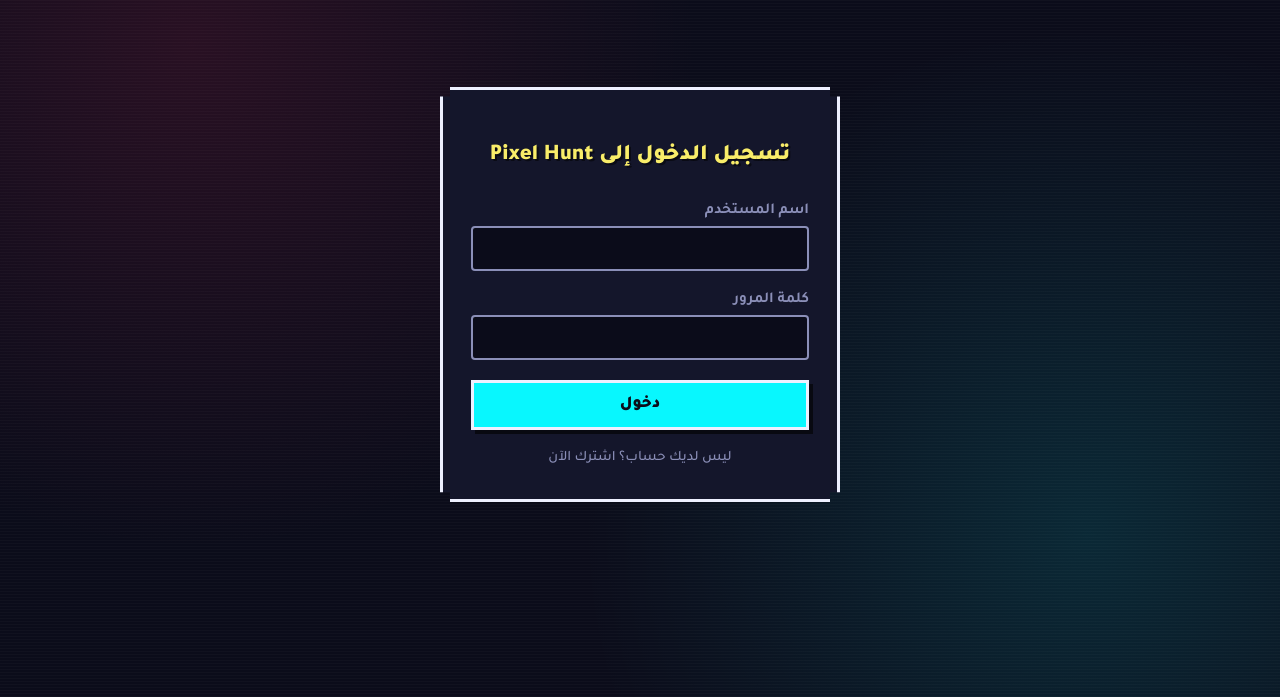
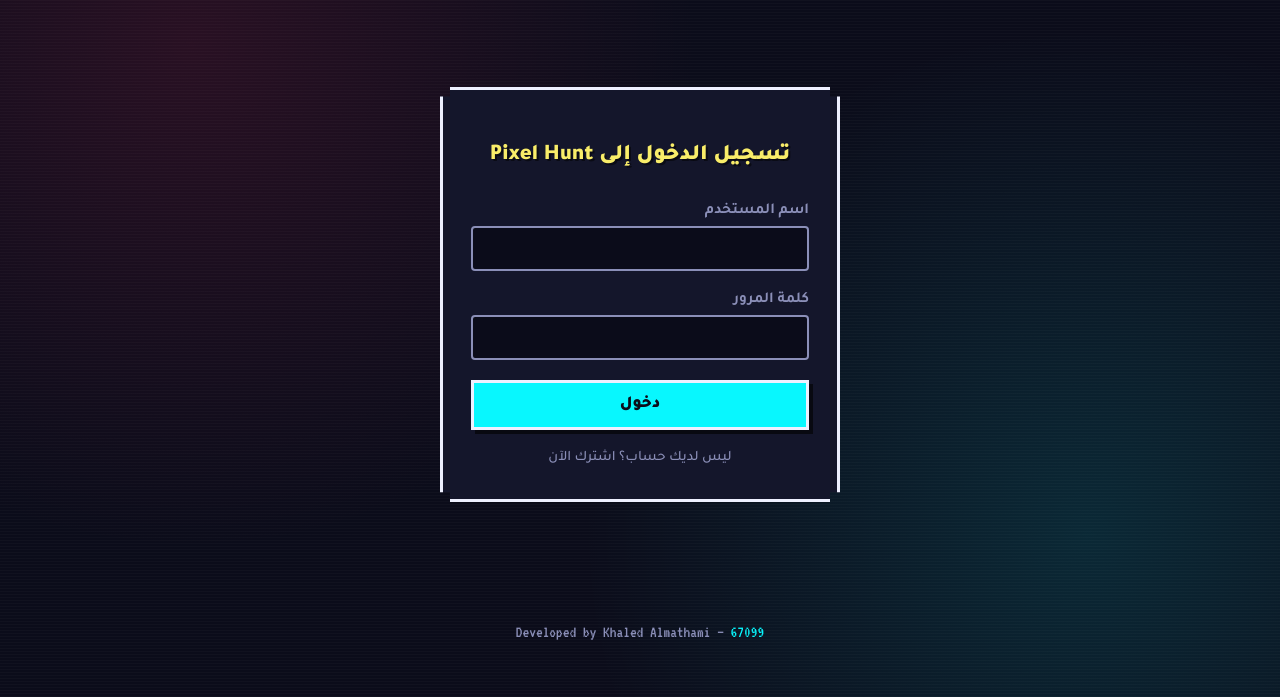
Before and after one commit to 67099/Pixelation, a website: page styles/index.html in a window 1280 px wide. Shown: the part 119-816 px from the top of the page. Drawn offline with nearby package versions, Linux system fonts and the light colour scheme.

Commit message:
Add footer credit

```diff
--- a/styles/index.html
+++ b/styles/index.html
@@ -35,6 +35,10 @@
         <section id="game-room-section" style="display: none;"></section>
     </main>
 
+    <footer class="site-footer">
+        <p>Developed by Khaled Almathami — <a href="https://github.com/67099" target="_blank" rel="noopener">67099</a></p>
+    </footer>
+
     <script src="/socket.io/socket.io.js"></script>
 
     <script src="../js/controllers/RoomManager.js"></script>
--- a/styles/main.css
+++ b/styles/main.css
@@ -97,6 +97,25 @@ main {
         var(--pixel-corner) 100%, var(--pixel-corner) calc(100% - var(--pixel-corner)), 0 calc(100% - var(--pixel-corner))
     );
     box-shadow: 6px 6px 0 rgba(0, 0, 0, 0.6);
+}
+
+.site-footer {
+    text-align: center;
+    padding: 1.5rem 1rem 2rem;
+    font-family: 'VT323', monospace;
+    font-size: 1.05rem;
+    color: var(--ink-dim);
+    position: relative;
+    z-index: 1;
+}
+
+.site-footer a {
+    color: var(--neon-cyan);
+    text-decoration: none;
+}
+
+.site-footer a:hover {
+    text-decoration: underline;
 }
 
 /* ---------- auth screen ---------- */
```
